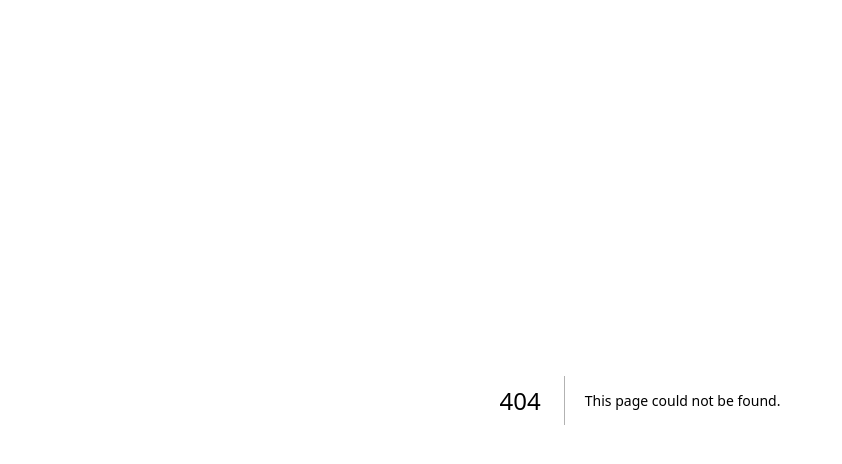
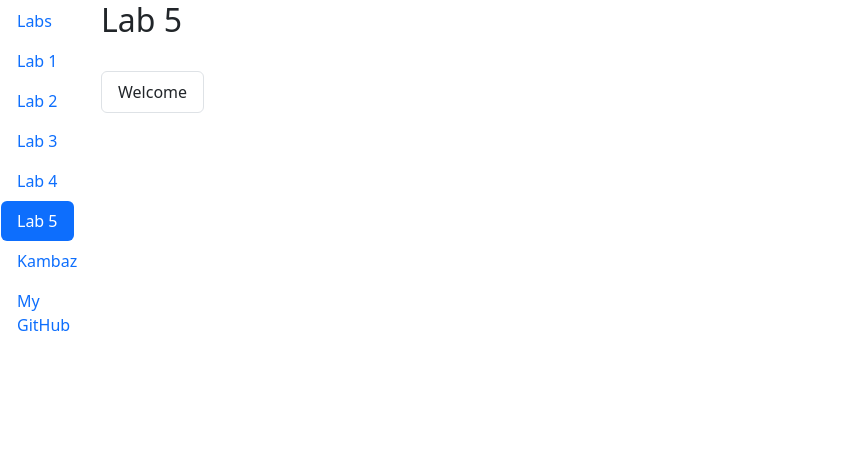
Before and after one commit to Drumil23/kambaz-next-js, a Next.js app: page /Labs/Lab5 in a window 1280 px wide. Before the commit this address had no page. Shown: the top 464 px of the page, without its empty margins (0-842 px from the left). Built offline with nearby package versions, Linux system fonts and the light colour scheme.

Commit message:
finished installation and configuring an HTTP Web Server

```diff
--- /dev/null
+++ b/app/Labs/Lab5/page.tsx
@@ -0,0 +1,13 @@
+export default function Lab5() {
+    return (
+        <div id="wd-lab5">
+            <h2>Lab 5</h2><br />
+            <div className="list-group">
+                <a href="http://localhost:4000/lab5/welcome"
+                    className="list-group-item">
+                    Welcome
+                </a>
+            </div>
+        </div>
+    );
+}
--- a/app/Labs/TOC.tsx
+++ b/app/Labs/TOC.tsx
@@ -21,6 +21,9 @@
      <NavItem>
        <NavLink href="/Labs/Lab4" as={Link} className={`nav-link ${pathname.endsWith("Lab4") ? "active" : ""}`}>
          Lab 4 </NavLink> </NavItem>
+      <NavItem>
+       <NavLink href="/Labs/Lab5" as={Link} className={`nav-link ${pathname.endsWith("Lab5") ? "active" : ""}`}>
+         Lab 5 </NavLink> </NavItem>
      <NavItem>
        <NavLink href="/" as={Link}>
          Kambaz </NavLink> </NavItem>
--- a/app/Labs/page.tsx
+++ b/app/Labs/page.tsx
@@ -24,6 +24,11 @@
               Lab 4
             </Link>
         </li>
+        <li>
+           <Link href="/Labs/Lab5" id="wd-lab5-link">
+             Lab 5
+           </Link>
+       </li>
      </ul>
    </div>
 );}
```
